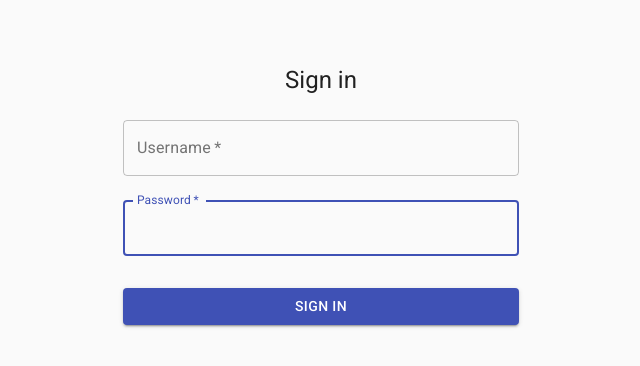
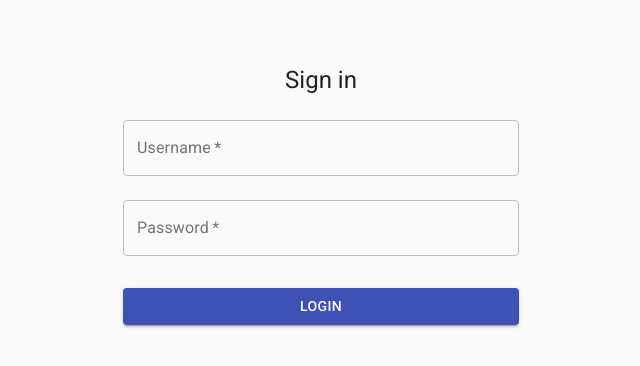
Before and after one commit to Assassinblack41012/chat-app, a React (Create React App) app in the folder client/: page / in a window 1280 px wide. Shown: the top 366 px of the page, without its empty margins (319-959 px from the left). Built offline with nearby package versions, Linux system fonts and the light colour scheme.

Commit message:
Login page created

```diff
--- a/client/package.json
+++ b/client/package.json
@@ -6,12 +6,15 @@
         "@material-ui/core": "^4.1.1",
         "@material-ui/icons": "^4.2.0",
         "@material-ui/styles": "^4.1.1",
+        "formik": "^1.5.7",
+        "history": "^4.9.0",
         "notistack": "^0.8.6",
         "react": "^16.8.6",
         "react-dom": "^16.8.6",
         "react-router-dom": "^5.0.1",
         "react-scripts": "3.0.1",
-        "rxjs": "^6.5.2"
+        "rxjs": "^6.5.2",
+        "yup": "^0.27.0"
     },
     "scripts": {
         "start": "react-scripts start",
--- a/client/src/Home/Login.jsx
+++ b/client/src/Home/Login.jsx
@@ -1,9 +1,12 @@
 import React, { useState } from 'react';
 import Button from '@material-ui/core/Button';
+import { Formik } from 'formik';
 import TextField from '@material-ui/core/TextField';
 import Typography from '@material-ui/core/Typography';
 import { makeStyles } from '@material-ui/core/styles';
+import * as Yup from 'yup';
 
+import history from '../Utilities/history';
 import { useLogin } from '../Services/authenticationService';
 
 const useStyles = makeStyles(theme => ({
@@ -23,15 +26,7 @@ const useStyles = makeStyles(theme => ({
 }));
 
 const Login = () => {
-    const [username, setUsername] = useState('');
-    const [password, setPassword] = useState('');
     const login = useLogin();
-
-    const handleSubmit = e => {
-        e.preventDefault();
-        login(username, password);
-    };
-
     const classes = useStyles();
 
     return (
@@ -39,50 +34,82 @@ const Login = () => {
             <Typography component="h1" variant="h5">
                 Sign in
             </Typography>
-            <form onSubmit={handleSubmit} className={classes.form} noValidate>
+            <Formik
+                initialValues={{
+                    username: '',
+                    password: '',
+                }}
+                validationSchema={Yup.object().shape({
+                    username: Yup.string()
+                        .required('Username is required')
+                        .max(40, 'Username is too long'),
+                    password: Yup.string()
+                        .required('Password is required')
+                        .max(100, 'Password is too long')
+                        .min(6, 'Password too short'),
+                })}
+                onSubmit={(
+                    { username, password },
+                    { setStatus, setSubmitting }
+                ) => {
+                    setStatus();
+                    login(username, password).then(
+                        () => {
+                            const { from } = history.location.state || {
+                                from: { pathname: '/app' },
+                            };
+                            history.push(from);
+                        },
+                        error => {
+                            setSubmitting(false);
+                            setStatus(error);
+                        }
+                    );
+                }}
+            >
+                {({ handleSubmit, handleChange, values, touched, errors }) => (
+                    <form onSubmit={handleSubmit} className={classes.form}>
                         <TextField
+                            id="username"
+                            className={classes.textField}
+                            name="username"
+                            label="Username"
+                            fullWidth={true}
                             variant="outlined"
                             margin="normal"
-                    required
-                    fullWidth
-                    id="username"
-                    label="Username"
-                    name="username"
-                    autoComplete="username"
-                    value={username}
-                    onChange={e => {
-                        setUsername(e.target.value);
-                    }}
-                    autoFocus
+                            required={true}
+                            helperText={touched.username ? errors.username : ''}
+                            error={touched.username && Boolean(errors.username)}
+                            value={values.username}
+                            onChange={handleChange}
                         />
-
                         <TextField
+                            id="password"
+                            className={classes.textField}
+                            name="password"
+                            label="Password"
+                            fullWidth={true}
                             variant="outlined"
                             margin="normal"
-                    required
-                    fullWidth
-                    id="password"
-                    label="Password"
-                    name="password"
+                            required={true}
+                            helperText={touched.password ? errors.password : ''}
+                            error={touched.password && Boolean(errors.password)}
+                            value={values.password}
+                            onChange={handleChange}
                             type="password"
-                    autoComplete="password"
-                    value={password}
-                    onChange={e => {
-                        setPassword(e.target.value);
-                    }}
-                    autoFocus
                         />
-
                         <Button
                             type="submit"
-                    fullWidth
+                            fullWidth={true}
                             variant="contained"
                             color="primary"
                             className={classes.submit}
                         >
-                    Sign In
+                            Login
                         </Button>
                     </form>
+                )}
+            </Formik>
         </div>
     );
 };
--- /dev/null
+++ b/client/src/Utilities/history.js
@@ -0,0 +1,5 @@
+import { createBrowserHistory } from 'history';
+
+const history = createBrowserHistory();
+
+export default history;
```
Also changed, not shown: client/src/App.js (+4 -3 lines), client/src/Utilities/auth-header.js (added, +13 -0 lines), 1 other file (tests, documents, lock files or other folders). Lines whose indentation alone changed are shown as unchanged.
